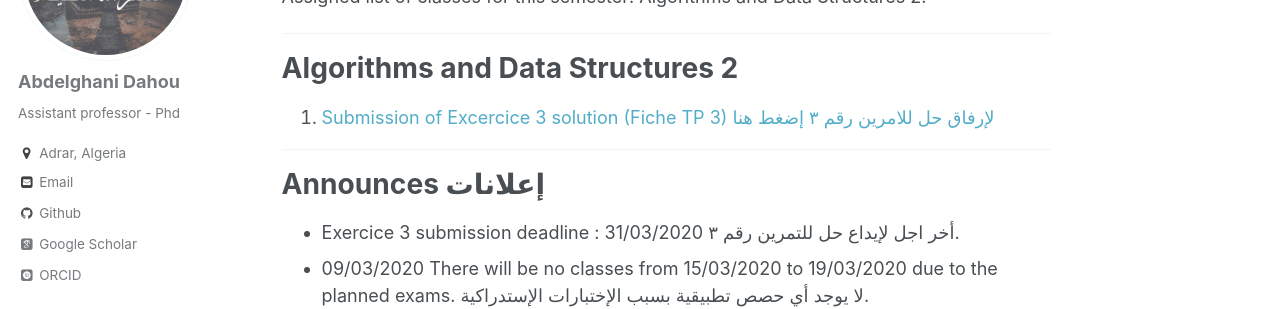
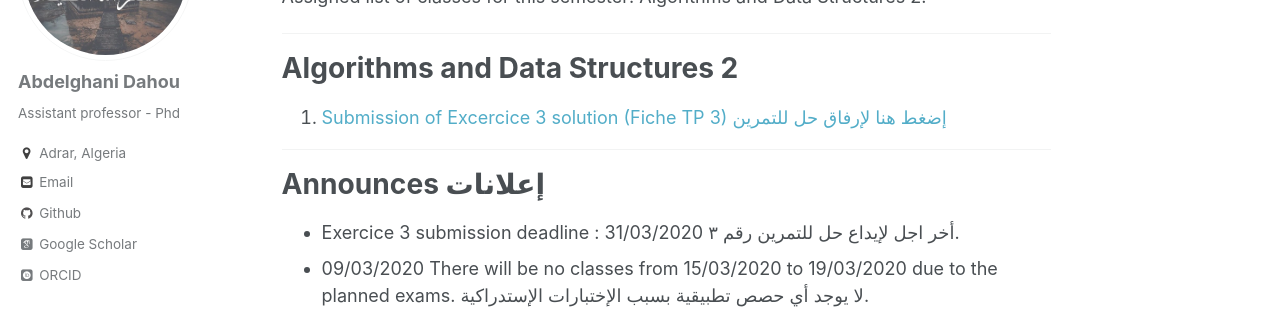
Before and after one commit to dr-dahou-adrar/dr-dahou-adrar.github.io, a Jekyll site: the page built from _teaching/2019-2020-2nd-semester-teaching.md, in a window 1280 px wide and 1068 px high. Shown: the part 232-541 px from the top of the window. Built offline with Jekyll 4.4.1, drawn with Linux system fonts in a browser that asks for light colours; some web fonts are replaced.

Commit message:
Update 2019-2020-2nd-semester-teaching.md

```diff
--- a/_teaching/2019-2020-2nd-semester-teaching.md
+++ b/_teaching/2019-2020-2nd-semester-teaching.md
@@ -16,7 +16,7 @@ Algorithms and Data Structures 2
 ======
 
 
-1. [Submission of Excercice 3 solution (Fiche TP 3) لإرفاق حل للامرين رقم ٣ إضغط هنا](https://forms.gle/HUHxUzirixwaMgzk7)
+1. [Submission of Excercice 3 solution (Fiche TP 3) إضغط هنا لإرفاق حل للتمرين](https://forms.gle/HUHxUzirixwaMgzk7)
 
 
 ***
```
